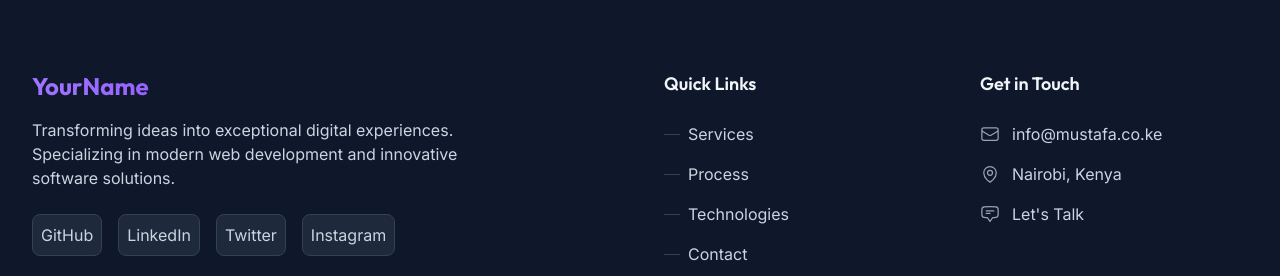
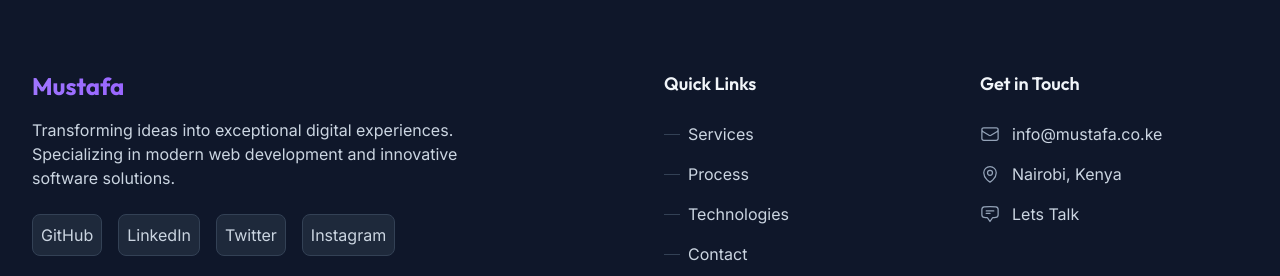
Before and after one commit to mustafabdi100/agency, a React (Vite) app: page / in a window 1280 px wide. Shown: the part 7281-7557 px from the top of the page. Built offline with nearby package versions, Linux system fonts and the light colour scheme.

Commit message:
contact changes

```diff
--- a/src/components/layout/Footer.jsx
+++ b/src/components/layout/Footer.jsx
@@ -41,7 +41,7 @@ const Footer = () => {
           >
             <h3 className="text-2xl font-bold bg-gradient-to-r from-primary-400 to-primary-600
                          bg-clip-text text-transparent mb-4">
-              YourName
+              Mustafa
             </h3>
             <p className="text-dark-300 mb-6 max-w-md">
               Transforming ideas into exceptional digital experiences.
@@ -127,7 +127,7 @@ const Footer = () => {
                   <ChatBubbleBottomCenterTextIcon className="w-5 h-5 text-dark-400
                                                            group-hover:text-primary-400
                                                            transition-colors duration-300" />
-                  Let's Talk
+                  Lets Talk
                 </a>
               </li>
             </ul>
```
